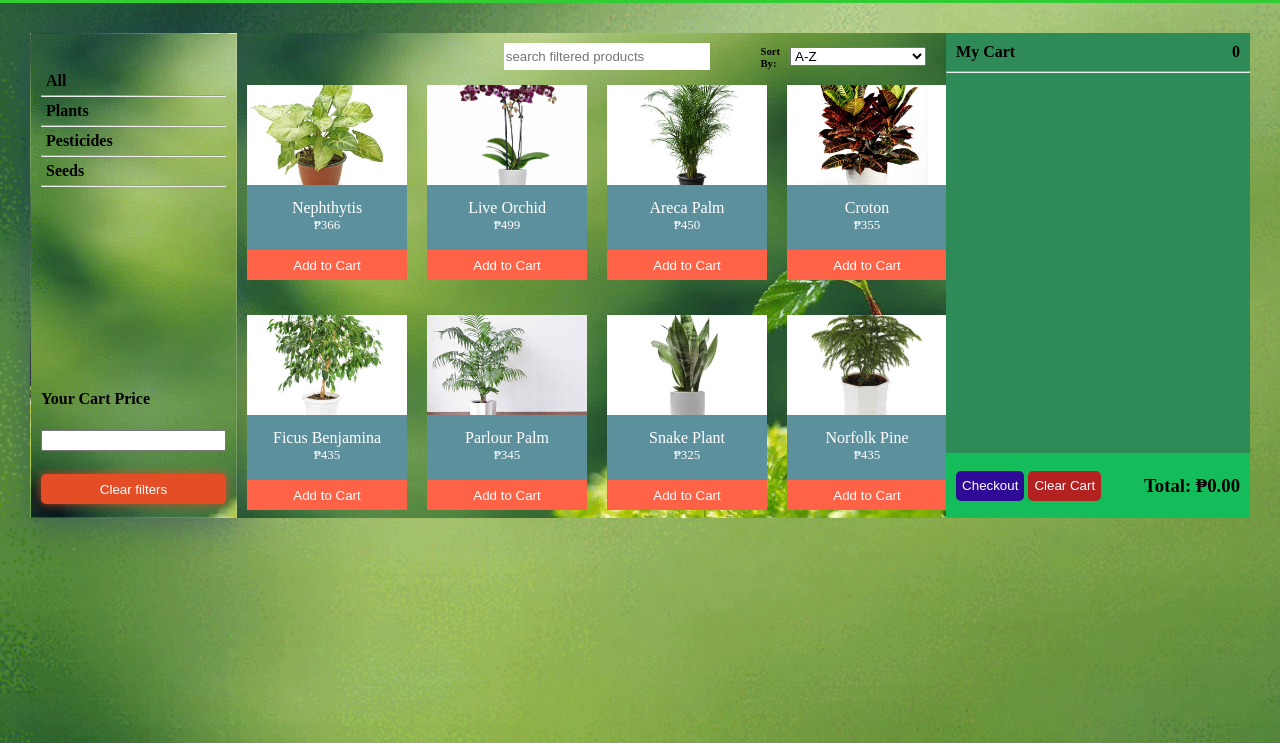
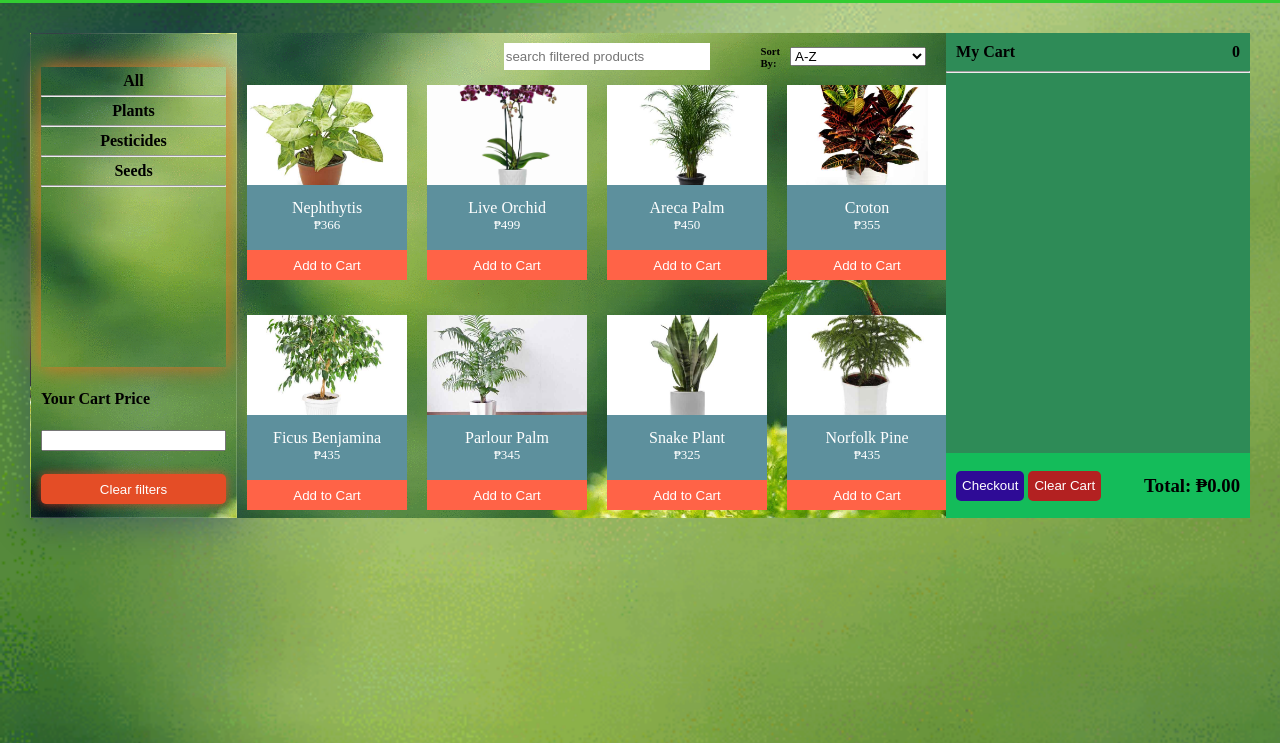
Before and after one commit to Pau039/Green, a plain HTML site: page main.html in a window 1280 px wide. Shown: the part 57-800 px from the top of the page. Drawn offline with Linux system fonts and the light colour scheme.

Commit message:
Update styles.css

```diff
--- a/styles.css
+++ b/styles.css
@@ -82,14 +82,22 @@ main{
     overflow-y: auto;
     height: 300px;
     font-family: "Times New Roman", Times, serif;
+    box-shadow: 0 0 10px rgba(228, 77, 38, 0.8);
+    transition: box-shadow 0.3s ease-in-out;
+    box-shadow: 0 0 20px rgb(228, 114, 38);
+    text-align: center;
 }
 .category{
     cursor: pointer;
     padding: 5px;
     top: 30px;
+    transition: color 0.3s ease-in-out;
 }
  .category:hover{
     background-color: darkgray;
+    box-shadow: 0 0 10px rgba(255, 255, 0, 1); /* Change the glow color to yellow (you can adjust the color as needed) */
+    transition: box-shadow 0.3s ease-in-out;
+    color: #0004ff;
  }
 .range{
     display: flex;
```
